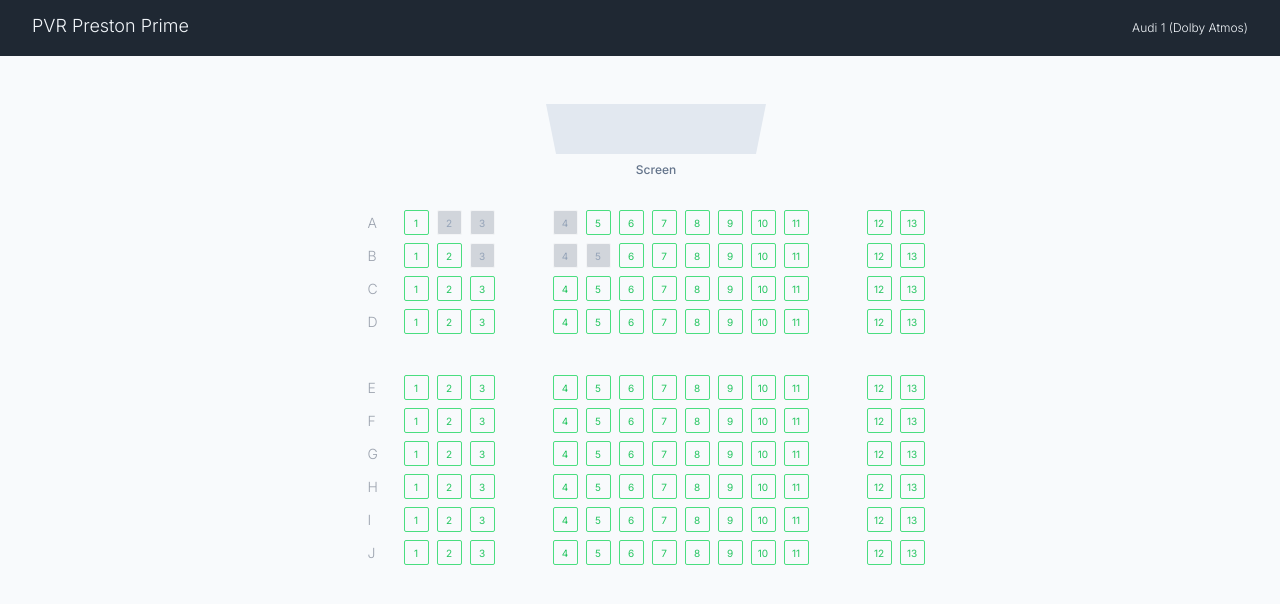
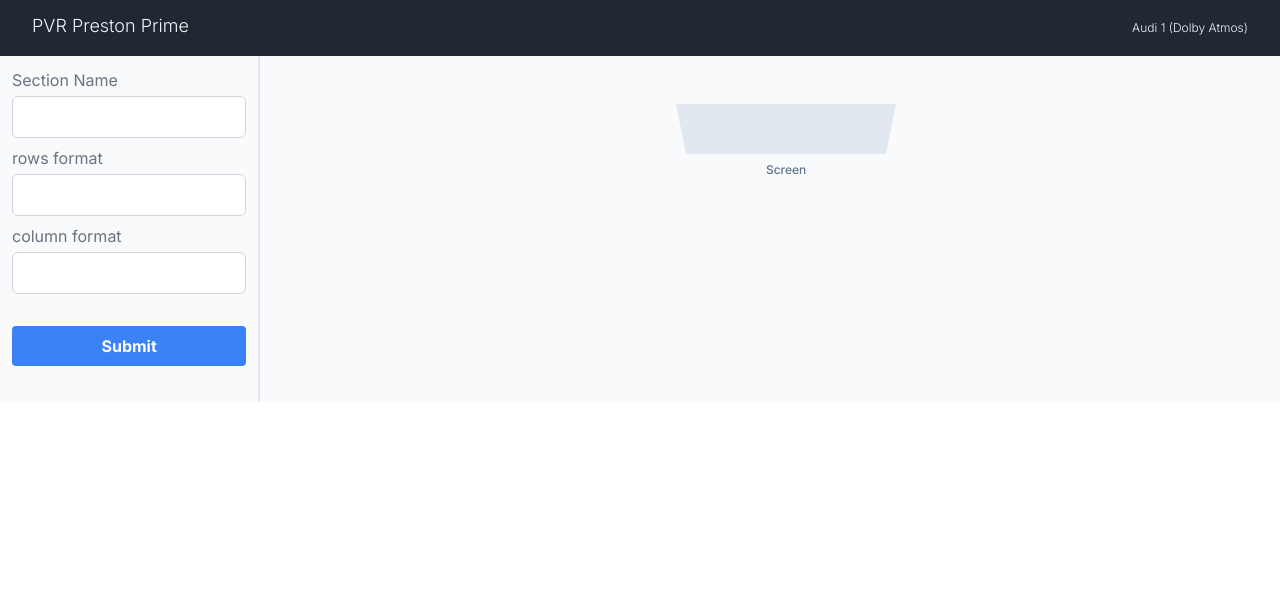
Before and after one commit to Ravinderz/cineflick, a Next.js app: page / in a window 1280 px wide. Shown: the top 604 px of the page. Built offline with nearby package versions, Linux system fonts and the light colour scheme.

Commit message:
updated custom layout

```diff
--- a/app/components/BookingPage.tsx
+++ b/app/components/BookingPage.tsx
@@ -4,6 +4,16 @@
 import SeatItem from "./SeatItem";
 import Screen from "./Screen";
 import BookingPageHeader from "./BookingPageHeader";
+import Sidebar from "./Sidebar";
+
+interface LayoutData {
+  sectionName?: string,
+  rowsFormat?: string, //rows X gaps X rows // we can add more rows and gaps seperated by x
+  colsFormat?: string // cols x gaps x cols
+                      // for one special layout we can also use the below format
+                      // cols x gaps x (cols - no of rows that needs to be blank in this cols)
+                      // eg : 4x2x(4-2) this would render, 4 cols, 2 gaps and 4 cols with first two rows being empty
+}
 
 const BookingPage = () => {
     let arr: string[] = [];
@@ -11,13 +21,14 @@
     let [booked, setBooked] = useState(["A2",'B3','B4','B5']);
     let [colLayout, setColLayout] = useState(arr);
     let [rowLayout, setRowLayout] = useState(arr);
+    let [layoutData,setLayoutData] = useState<LayoutData>({});
 
     useEffect(() => {
         setBooked([...booked,'A3','A4']);
         generateColumnLayout();
         generateRowLayout();
-
-    },[])
+        renderSeatLayout()
+    },[layoutData])
 
     const alphabets = ['A', 'B', 'C', 'D', 'E', 'F', 'G', 'H', 'I', 'J', 'K', 'L', 'M', 'N', 'O', 'P', 'Q', 'R', 'S', 'T', 'U', 'V', 'W', 'X', 'Y', 'Z'];
 
@@ -25,16 +36,18 @@
         "screenName": "PVR Preston Prime",
         "screenNumber": "Audi 1",
         "screenType": "Dolby Atmos",
-        "layout": { // layout will have different sections, which can
-                    // have different layout for rows/columns
-            "rowsFormat": "4x1x6",
-            "colsFormat": "3x2x8x2x2" //columns X no of columns as gaps X columns
-                              // 10 columns 2 gaps 10 columns
-        }
     };
 
+    const setLayoutFormData = (data: any) => {
+      setLayoutData({...data})
+    }
+
+
     const generateRowLayout = () => {
-      let rowArr = obj.layout.rowsFormat.split('x');
+      if(!layoutData || !layoutData.rowsFormat){
+        return;
+      }
+      let rowArr = layoutData.rowsFormat.split('x');
       let rowLayout = [];
       rowArr = [...rowArr];
       for(let j = 0; j < rowArr.length; j++){
@@ -52,18 +65,35 @@
     }
 
     const generateColumnLayout = () => {
-      let colArr = obj.layout.colsFormat.split('x');
+      if (!layoutData || !layoutData.colsFormat) {
+        return;
+      }
+      let colArr = layoutData.colsFormat.split("x");
       let colLayout = [];
       colArr = [...colArr];
-      for(let j = 0; j < colArr.length; j++){
-        let value:any = colArr[j];
-        for(let i = 0; i < value; i++){
-          if(j % 2 === 0){
-            colLayout.push('main');
-          }else{
-            colLayout.push('gap');
+
+      let negativeArr = [];
+      for (let j = 0; j < colArr.length; j++) {
+        let count: any = colArr[j];
+        let gapRow = 0;
+        if (count.includes("-")) {
+          count = count.replace("(", '').replace(")", '');
+          negativeArr = count.split("-");
+          count = negativeArr[0];
+          gapRow = negativeArr[1];
+        }
+        for (let i = 0; i < count; i++) {
+          if (gapRow > 0) {
+            colLayout.push(`gap-${gapRow}`);
+          } else {
+            if (j % 2 === 0) {
+              colLayout.push("main");
+            } else {
+              colLayout.push("gap");
             }
           }
+        }
+
       }
 
       setColLayout([...colLayout]);
@@ -75,6 +105,38 @@
 
     const selectedSeat = (seat: string): boolean => {
         return !isBooked(seat) && selected.includes(seat);
+    }
+
+    const getNormalSeatItem = (rowMainCount: any,mainCount:any) => {
+      return <SeatItem
+      key={"main "+ alphabets[rowMainCount] + (mainCount + 1)}
+      type={"main"}
+      seatId={alphabets[rowMainCount] + (mainCount + 1)}
+      index={mainCount}
+      selectSeat={selectSeat}
+      isBooked={isBooked}
+      selectedSeat={selectedSeat}
+    />
+    }
+
+    const getAplhabetSeatItem = (rowMainCount:any,j:any) => {
+      return <SeatItem
+      key={"letter " + alphabets[rowMainCount] + (j + 1)}
+      type={"letter"}
+      seatId={"letter " + alphabets[rowMainCount] + (j + 1)}
+      value={alphabets[rowMainCount]}
+      index={j}
+    />
+    }
+
+    const getEmptySeatItem = (rowMainCount: any,gapCount:any) => {
+
+      return <SeatItem
+                key={"gap " + alphabets[rowMainCount] + (gapCount + 1)}
+                type={"gap"}
+                seatId={alphabets[rowMainCount] + (gapCount + 1)}
+                index={gapCount}
+              />
     }
 
     const selectSeat = (e: any) => {
@@ -108,78 +170,69 @@
         let seatCol = [];
         let mainCount = 0;
         let gapCount = 0;
-        if(rowLayout[i] === 'main'){
+        if (rowLayout[i] === "main") {
           for (let j = 0; j < colLayout.length; j++) {
             if (j === 0) {
-            seatCol.push(
-              <SeatItem
-                key={"letter " + alphabets[rowMainCount] + (j + 1)}
-                type={"letter"}
-                seatId={"letter " + alphabets[rowMainCount] + (j + 1)}
-                value={alphabets[rowMainCount]}
-                index={j}
-              />
-            );
+              seatCol.push(getAplhabetSeatItem(rowMainCount, j));
             }
-          if(colLayout[j] === 'main'){
-            seatCol.push(
-              <SeatItem
-                key={"main "+ alphabets[rowMainCount] + (mainCount + 1)}
-                type={"main"}
-                seatId={alphabets[rowMainCount] + (mainCount + 1)}
-                index={mainCount}
-                selectSeat={selectSeat}
-                isBooked={isBooked}
-                selectedSeat={selectedSeat}
-              />
-            );
+            if (colLayout[j] === "main") {
+              seatCol.push(getNormalSeatItem(rowMainCount, mainCount));
               mainCount++;
-          }else if(colLayout[j] === 'gap'){
-            seatCol.push(
-            <SeatItem
-                key={"gap " + alphabets[rowMainCount] + (gapCount + 1)}
-                type={"gap"}
-                seatId={alphabets[rowMainCount] + (gapCount + 1)}
-                index={gapCount}
-              />
-            );
+            } else if (colLayout[j] === "gap") {
+              seatCol.push(getEmptySeatItem(rowMainCount, gapCount));
               gapCount++;
+            } else if (colLayout[j].includes("gap-")) {
+              let val = colLayout[j].split("-")[1];
+              if (parseInt(val) > rowMainCount) {
+                seatCol.push(getEmptySeatItem(rowMainCount, gapCount));
+                gapCount++;
+              } else {
+                seatCol.push(getNormalSeatItem(rowMainCount, mainCount));
+                mainCount++;
+              }
             }
           }
           layout.push(
-            <div key={"rowMain "+alphabets[rowMainCount]} row-id={alphabets[rowMainCount]} className="flex my-2">
+            <div
+              key={"rowMain " + alphabets[rowMainCount]}
+              row-id={alphabets[rowMainCount]}
+              className="flex my-2"
+            >
               {seatCol}
             </div>
           );
           rowMainCount++;
-        }
-        else if(rowLayout[i] === 'gap'){
-          seatCol.push(
-            <SeatItem
-                key={"gap " + alphabets[rowGapCount] + (gapCount + 1)}
-                type={"gap"}
-                seatId={alphabets[rowGapCount] + (gapCount + 1)}
-                index={gapCount}
-              />
-            );
+        } else if (rowLayout[i] === "gap") {
+          seatCol.push(getEmptySeatItem(rowGapCount, gapCount));
           layout.push(
-              <div key={"rowGap "+alphabets[rowGapCount]} row-id={alphabets[i]} className="flex my-2">
+            <div
+              key={"rowGap " + alphabets[rowGapCount]}
+              row-id={alphabets[i]}
+              className="flex my-2"
+            >
               {seatCol}
             </div>
           );
           rowGapCount++;
         }
-
       }
       return layout;
+
     }
 
     return (
       <div>
         <BookingPageHeader obj={obj} />
-        <div className="bg-slate-50 py-12 grid">
+        <div className={`flex`}>
+          <Sidebar setLayoutData={setLayoutFormData} />
+          <div className="bg-slate-50 py-12 grid w-full">
             <Screen />
-          <div className="justify-self-center">{renderSeatLayout()}</div>
+            <div className="justify-self-center">
+              {
+                renderSeatLayout()
+              }
+            </div>
+          </div>
         </div>
       </div>
     );
--- /dev/null
+++ b/app/components/LayoutForm.tsx
@@ -0,0 +1,78 @@
+import { useState } from "react";
+
+const LayoutForm = (props:any) => {
+
+const [layoutData,setLayoutData] = useState({
+    sectionName: '',
+    rowsFormat:'',
+    colsFormat:''
+});
+
+const handleSubmit = (event:any) => {
+    event.preventDefault();
+    props.setFormData(layoutData);
+}
+
+const handleInputChange = (event:any) => {
+    const {name, value} = event.target;
+    setLayoutData({...layoutData,[name]:value})
+}
+
+    return (
+        <div>
+    <form onSubmit={handleSubmit}>
+        <label className={`block mb-2`}>
+            <span className={`text-gray-500`}>Section Name</span>
+        <input
+            type="text"
+            name="sectionName"
+            className={`
+            mt-1 p-2 border border-gray-300 w-full
+            rounded-md focus:outline-none focus:ring-2
+            focus:ring-blue-500 focus:border-transparent
+            `}
+            value={layoutData.sectionName}
+            onChange={handleInputChange}
+        />
+        </label>
+        <label className={`block mb-2`}>
+        <span className={`text-gray-500`}>rows format </span>
+        <input
+            type="text"
+            name="rowsFormat"
+            className={`
+            mt-1 p-2 border border-gray-300 w-full
+            rounded-md focus:outline-none focus:ring-2
+            focus:ring-blue-500 focus:border-transparent
+            `}
+            value={layoutData.rowsFormat}
+            onChange={handleInputChange}
+        />
+        </label>
+        <label className={`block mb-2`}>
+        <span className={`text-gray-500`}>column format</span>
+        <input
+            type="text"
+            name="colsFormat"
+            className={`
+            mt-1 p-2 border border-gray-300 w-full
+            rounded-md focus:outline-none focus:ring-2
+            focus:ring-blue-500 focus:border-transparent
+            `}
+            value={layoutData.colsFormat}
+            onChange={handleInputChange}
+        />
+        </label>
+        <button
+        type="submit"
+        className={`bg-blue-500 hover:bg-blue-600
+        text-white font-bold w-full py-2 px-4 my-6 rounded`}
+      >
+        Submit
+      </button>
+    </form>
+    </div>
+  )
+}
+
+export default LayoutForm
--- /dev/null
+++ b/app/components/Sidebar.tsx
@@ -0,0 +1,21 @@
+'use client'
+
+import LayoutForm from "./LayoutForm"
+
+const Sidebar = (props: any) => {
+
+    const setFormData = (data:any) => {
+        props.setLayoutData({...data})
+    }
+
+  return (
+    <div className={` bg-slate-50
+    w-[25%]
+    p-3
+    border-r-2`}>
+        <LayoutForm setFormData={setFormData}/>
+    </div>
+  )
+}
+
+export default Sidebar
```
Lines whose indentation alone changed are shown as unchanged.
